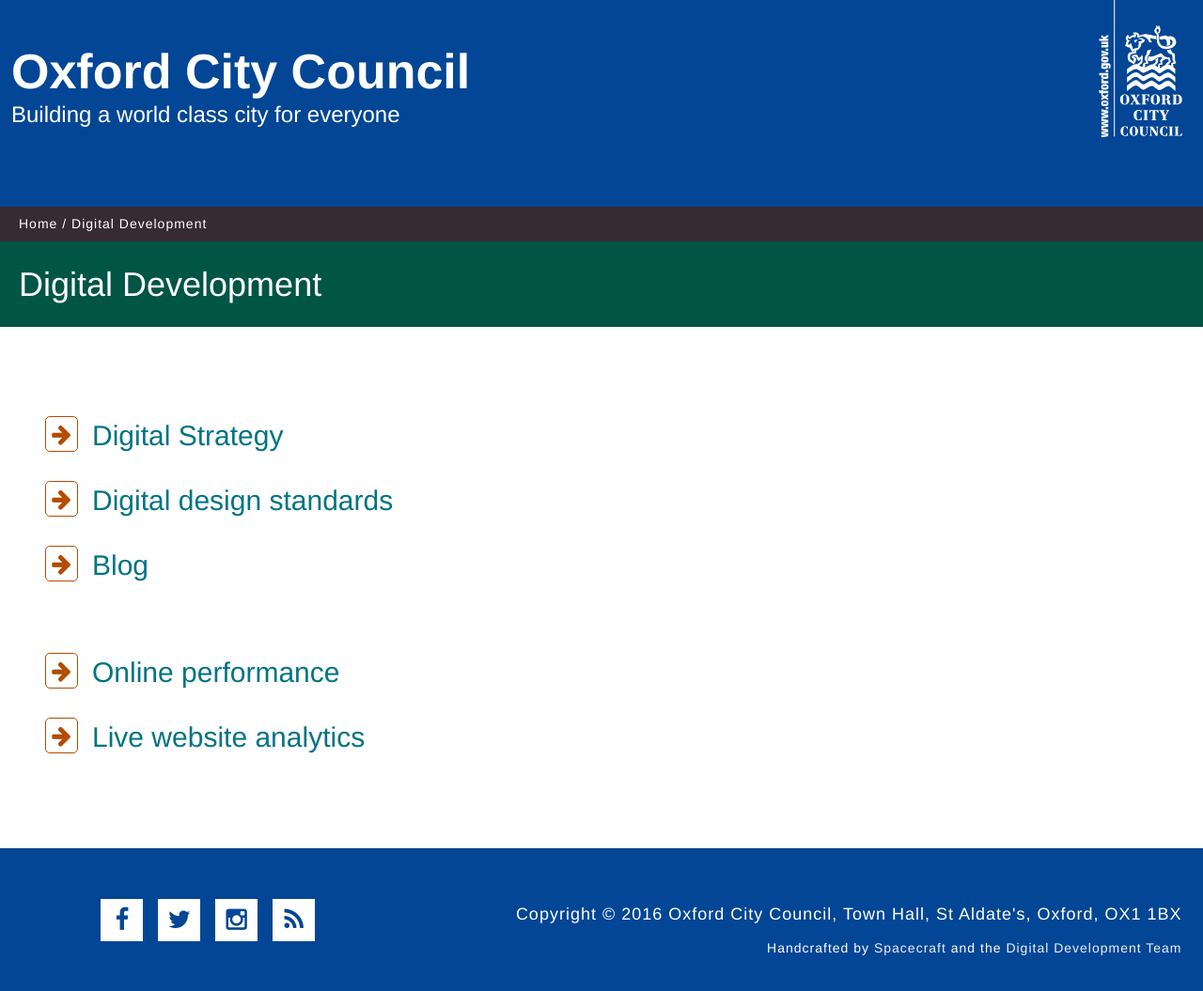
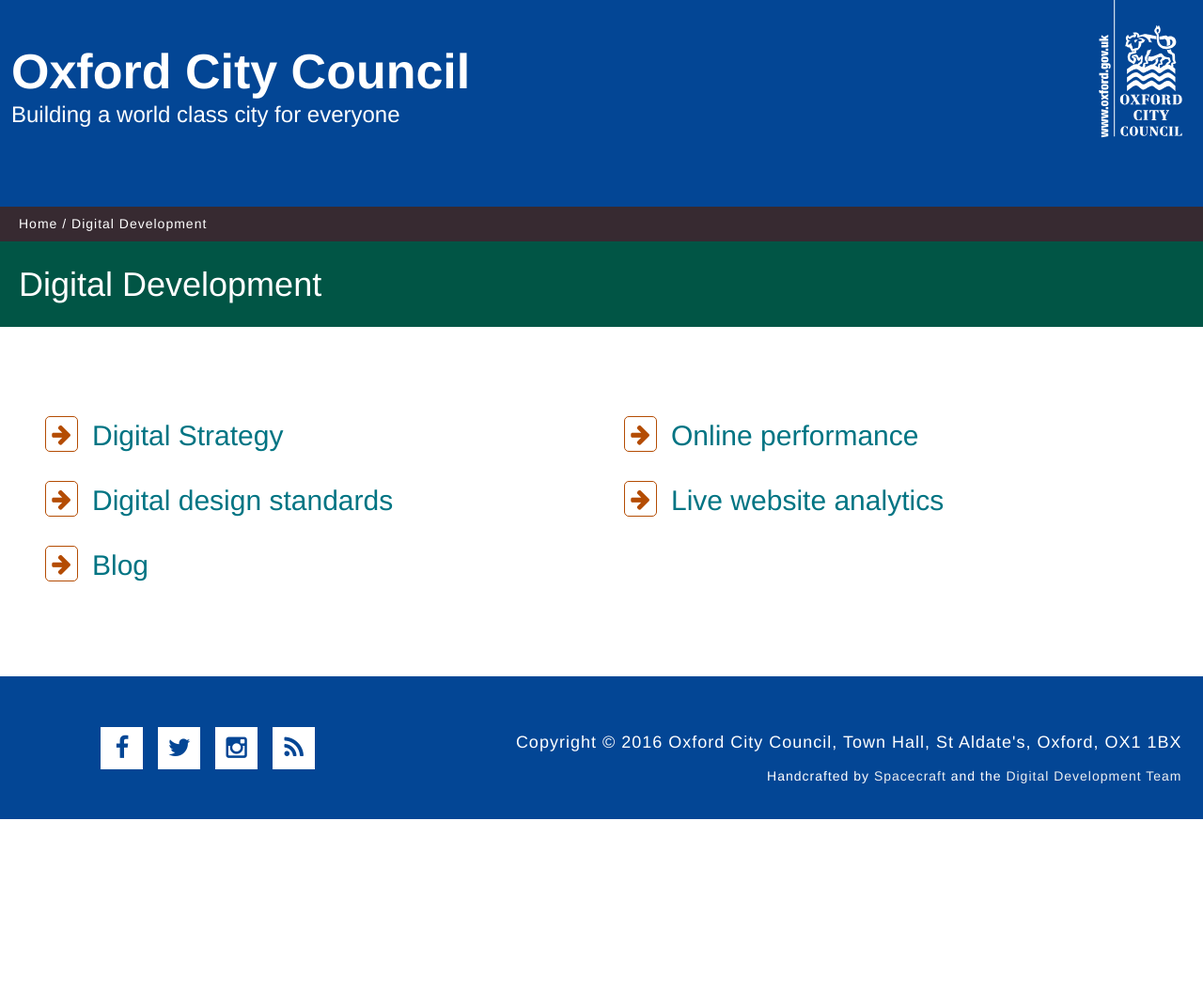
Before and after one commit to OxfordCityCouncil/OxfordCityCouncil.github.io, a Jekyll site: the page index.html, which Jekyll copies as it is, in a window 1280 px wide. Shown: the whole page at 94% size. Built offline with Jekyll 4.4.1, drawn with Linux system fonts in a browser that asks for light colours; after the commit the page ends 900 px from its top, so only the background shows below that.

Commit message:
two section nav for index

```diff
--- a/index.html
+++ b/index.html
@@ -78,8 +78,8 @@
             </div>
         </nav>
 
-        <main class="site-main fade-in two" role="main" id="content" tabindex="-1">
-            <div class="site-main__page-heading">
+        <main class="site-main" role="main" id="content" tabindex="-1">
+            <div class="site-main__page-heading fade-in two">
                 <h1 class="container page-heading">Digital Development</h1>
             </div>
             <div class="fade-in two container">
@@ -87,6 +87,7 @@
                     <article>
                         <div class="widget-row">
                             <div class="widget-width widget-width--50">
+
                                 <div class="widget widget--landing-page-navigation">
                                     <ul class="item-list">
                                         <li>
@@ -101,9 +102,6 @@
                                     </ul>
                                 </div>
                             </div>
-                        </div>
-
-                        <div class="widget-row">
                             <div class="widget-width widget-width--50">
                                 <div class="widget widget--landing-page-navigation">
                                     <ul class="item-list">
@@ -117,12 +115,20 @@
                                 </div>
                             </div>
                         </div>
+                    </article>
+                </div>
 
 
-                    </article>
+                <div class="sidebar sidebar--secondary">
                 </div>
             </div>
         </main>
+
+
+
+
+
+
 
         <footer class="site-footer fade-in two" role="contentinfo">
             <div class="container">
```
Lines whose indentation alone changed are shown as unchanged.
